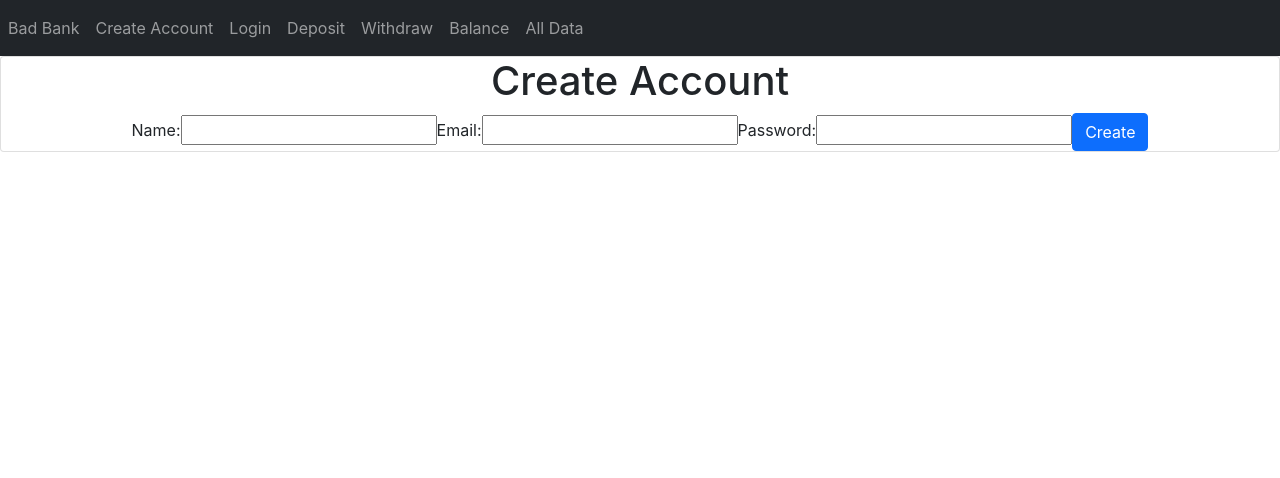
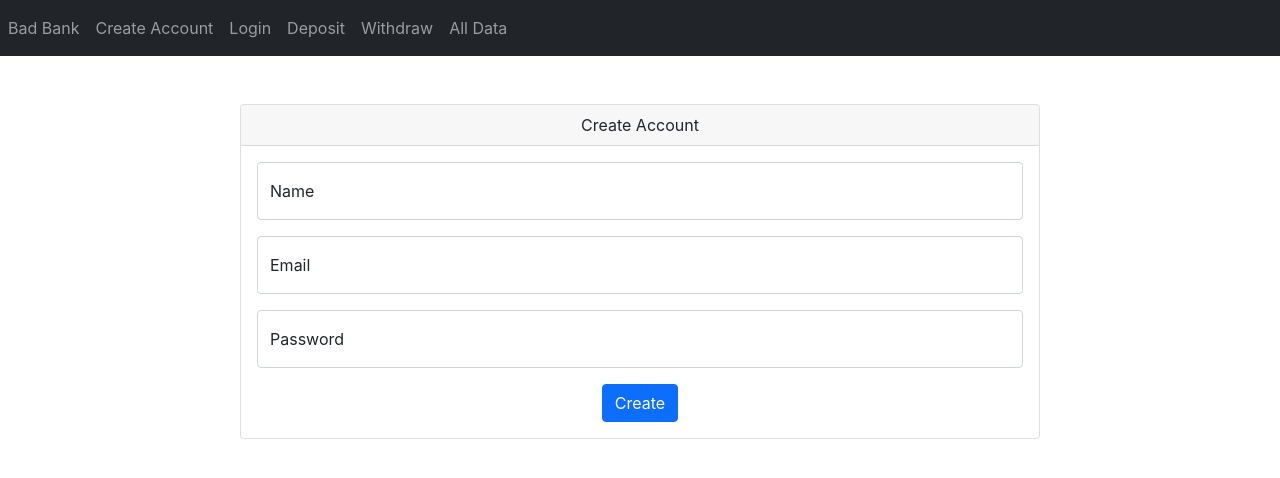
Before and after one commit to mjlorenzo/bad-bank, a React (Create React App) app: page /#/createaccount in a window 1280 px wide. Shown: the top 478 px of the page. Built offline with nearby package versions, Linux system fonts and the light colour scheme.

Commit message:
Basic skeleton of deposit and withdraw pages complete

```diff
--- a/package.json
+++ b/package.json
@@ -6,9 +6,9 @@
     "@testing-library/jest-dom": "^5.14.1",
     "@testing-library/react": "^11.2.7",
     "@testing-library/user-event": "^12.8.3",
-    "bootstrap": "^5.1.1",
+    "bootstrap": "^5.0.2",
     "react": "^17.0.2",
-    "react-bootstrap": "^1.6.3",
+    "react-bootstrap": "^2.0.0-beta.6",
     "react-dom": "^17.0.2",
     "react-router-dom": "^5.3.0",
     "react-scripts": "4.0.3",
--- a/src/App.css
+++ b/src/App.css
@@ -1,5 +1,14 @@
 .App {
   text-align: center;
+}
+
+body {
+  height: 100%;
+}
+
+.card {
+  max-width: 800px;
+  margin: 0 auto;
 }
 
 .App-logo {
--- a/src/App.js
+++ b/src/App.js
@@ -2,6 +2,8 @@ import { HashRouter, Route } from "react-router-dom";
 import NavBar from "./Components/NavBar";
 import Home from "./Components/Home";
 import CreateAccount from "./Components/CreateAccount";
+import Deposit from "./Components/Deposit";
+import Withdraw from "./Components/Withdraw";
 import "./App.css";
 
 function App() {
@@ -11,9 +13,9 @@ function App() {
         <NavBar />
         <Route path="/" exact component={Home} />
         <Route path="/createaccount" component={CreateAccount} />
-        {/*<Route path="/login" component={Login} />
         <Route path="/deposit" component={Deposit} />
         <Route path="/withdraw" component={Withdraw} />
+        {/*<Route path="/login" component={Login} />
         <Route path="/balance" component={Balance} />
   <Route path="/alldata" component={AllData} />*/}
       </HashRouter>
--- a/src/Components/CreateAccount.jsx
+++ b/src/Components/CreateAccount.jsx
@@ -3,20 +3,35 @@
 // import the necessary Bootstrap components
 import Card from "react-bootstrap/Card";
 import Button from "react-bootstrap/Button";
+import Form from "react-bootstrap/Form";
+import FloatingLabel from "react-bootstrap/FloatingLabel";
 
-export default function CreateAccount() {
+function CreateAccount() {
   return (
     <Card>
-      <h1>Create Account</h1>
-      <form name="CreateAccount">
-        <label for="name">Name:</label>
-        <input type="text" id="name"></input>
-        <label for="email">Email:</label>
-        <input type="text" id="email"></input>
-        <label for="password">Password:</label>
-        <input type="password" id="password"></input>
-        <Button type="submit">Create</Button>
-      </form>
+      <Card.Header>Create Account</Card.Header>
+      <Card.Body>
+        <Form>
+          <Form.Group className="mb-3" controlId="formName">
+            <FloatingLabel controlId="name" label="Name">
+              <Form.Control type="text" placeholder="Name" />
+            </FloatingLabel>
+          </Form.Group>
+          <Form.Group className="mb-3" controlId="formEmail">
+            <FloatingLabel controlId="email" label="Email">
+              <Form.Control type="email" placeholder="Email" />
+            </FloatingLabel>
+          </Form.Group>
+          <Form.Group className="mb-3" controlId="formPassword">
+            <FloatingLabel controlId="password" label="Password">
+              <Form.Control type="password" placeholder="Password" />
+            </FloatingLabel>
+          </Form.Group>
+          <Button type="submit">Create</Button>
+        </Form>
+      </Card.Body>
     </Card>
   );
 }
+
+export default CreateAccount;
--- /dev/null
+++ b/src/Components/Deposit.jsx
@@ -0,0 +1,28 @@
+// this module implements the deposit functionality of the banking application
+
+// import our React-Bootstrap components
+import Form from "react-bootstrap/Form";
+import Card from "react-bootstrap/Card";
+import FloatingLabel from "react-bootstrap/FloatingLabel";
+import Button from "react-bootstrap/Button";
+
+function Deposit() {
+  return (
+    <Card>
+      <Card.Header>Deposit</Card.Header>
+      <Card.Body>
+        <h3 className="p-2">Balance</h3>
+        <Form>
+          <Form.Group>
+            <FloatingLabel controlId="deposit" label="Deposit">
+              <Form.Control type="number" placeholder={0} />
+            </FloatingLabel>
+            <Button className="mt-3" type="submit">Deposit</Button>
+          </Form.Group>
+        </Form>
+      </Card.Body>
+    </Card>
+  );
+}
+
+export default Deposit;
--- a/src/Components/NavBar.jsx
+++ b/src/Components/NavBar.jsx
@@ -6,7 +6,7 @@ import Nav from "react-bootstrap/Nav";
 
 export default function NavBar() {
   return (
-    <Navbar bg="dark" variant="dark" expand="sm">
+    <Navbar className="mb-5" bg="dark" variant="dark" expand="sm">
       <Navbar.Toggle aria-controls="basic-navbar-nav" />
       <Navbar.Collapse id="basic-navbar-nav">
         <Nav className="me-auto">
@@ -15,7 +15,6 @@ export default function NavBar() {
           <Nav.Link href="#/login">Login</Nav.Link>
           <Nav.Link href="#/deposit">Deposit</Nav.Link>
           <Nav.Link href="#/withdraw">Withdraw</Nav.Link>
-          <Nav.Link href="#/balance">Balance</Nav.Link>
           <Nav.Link href="#/alldata">All Data</Nav.Link>
         </Nav>
       </Navbar.Collapse>
--- /dev/null
+++ b/src/Components/Withdraw.jsx
@@ -0,0 +1,30 @@
+// this module implements the withdrawal functionality of the banking application
+
+// import React-Bootstrap components
+import Form from "react-bootstrap/Form";
+import Card from "react-bootstrap/Card";
+import FloatingLabel from "react-bootstrap/FloatingLabel";
+import Button from "react-bootstrap/Button";
+
+function Withdraw() {
+  return (
+    <Card>
+      <Card.Header>Withdraw</Card.Header>
+      <Card.Body>
+        <h3 className="p-2">Balance</h3>
+        <Form>
+          <Form.Group>
+            <FloatingLabel controlId="withdraw" label="Withdraw">
+              <Form.Control type="number" placeholder={0} />
+            </FloatingLabel>
+            <Button className="mt-3" type="submit">
+              Withdraw
+            </Button>
+          </Form.Group>
+        </Form>
+      </Card.Body>
+    </Card>
+  );
+}
+
+export default Withdraw;
```
